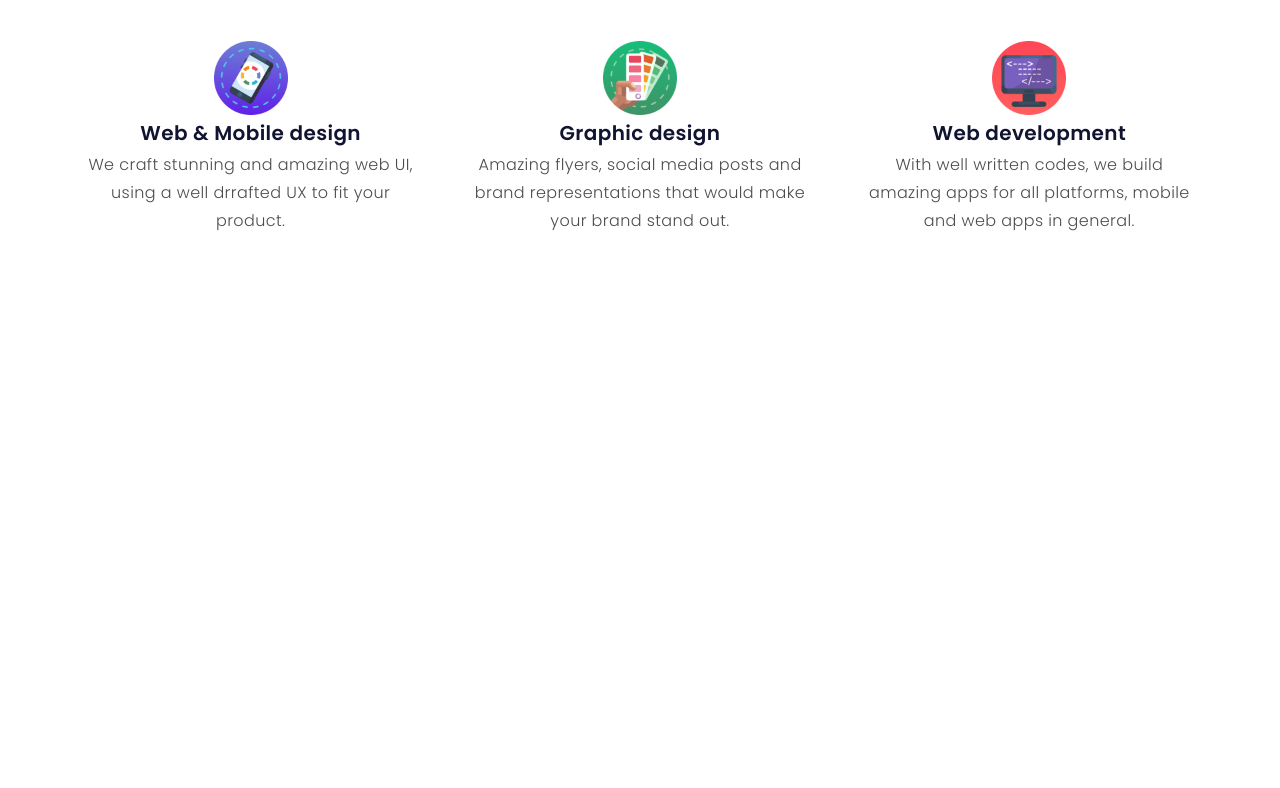
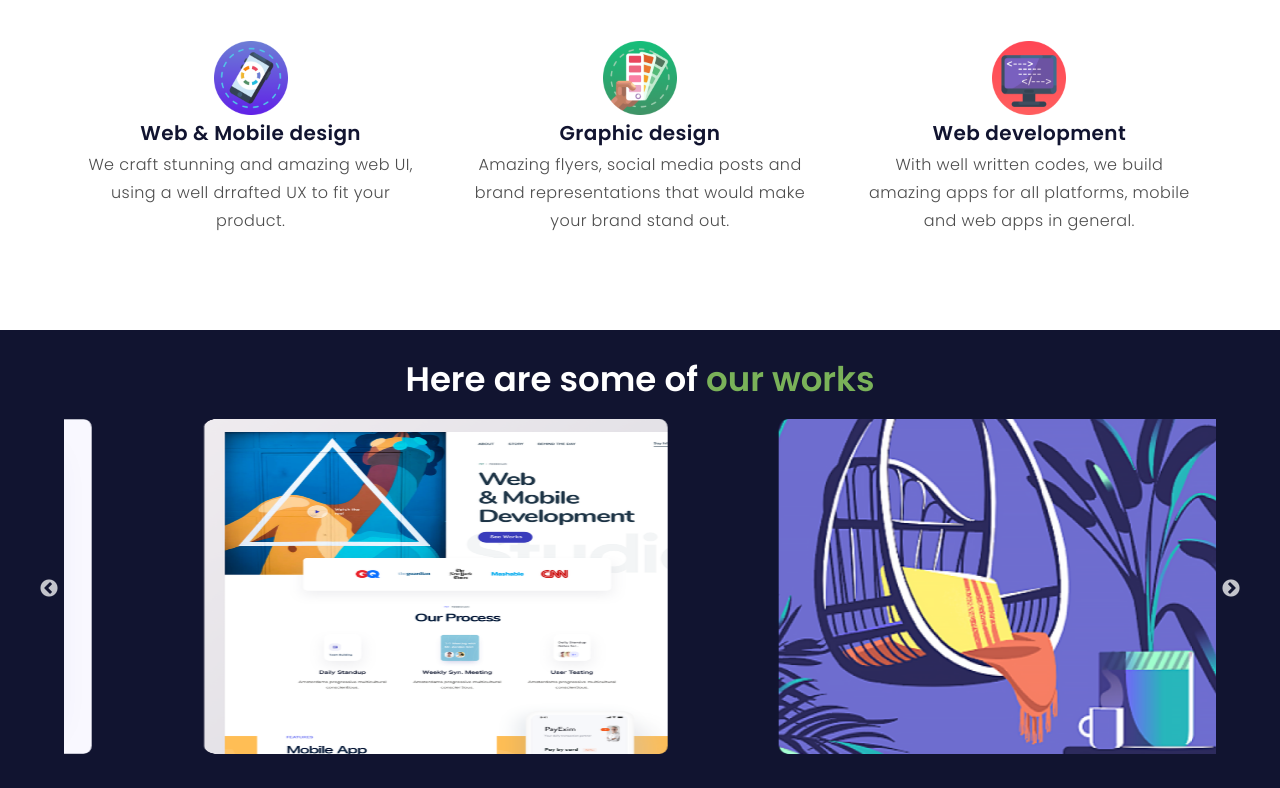
Before and after one commit to antusaha970/Creative-Agency-Client, a React (Create React App) app: page / in a window 1280 px wide. Shown: the part 1010-1798 px from the top of the page. Before the commit the page ends 1340 px from the top, so only its background shows below. Built offline with nearby package versions, Linux system fonts and the light colour scheme.

Commit message:
carousel added

```diff
--- a/package.json
+++ b/package.json
@@ -14,6 +14,8 @@
     "react-dom": "^18.2.0",
     "react-router-dom": "^6.9.0",
     "react-scripts": "5.0.1",
+    "react-slick": "^0.29.0",
+    "slick-carousel": "^1.8.1",
     "web-vitals": "^2.1.4"
   },
   "scripts": {
--- /dev/null
+++ b/src/HomePage/Carousel/Carousel.js
@@ -0,0 +1,58 @@
+import React from 'react';
+import "slick-carousel/slick/slick.css";
+import "slick-carousel/slick/slick-theme.css";
+import Slider from 'react-slick';
+import './carousel.css';
+import s1 from '../../images/carousel-1.png';
+import s2 from '../../images/carousel-2.png';
+import s3 from '../../images/carousel-3.png';
+import s4 from '../../images/carousel-4.png';
+import s5 from '../../images/carousel-5.png';
+
+const Carousel = () => {
+    const images = [
+        { img: s1, alt: 'slider' },
+        { img: s2, alt: 'slider' },
+        { img: s3, alt: 'slider' },
+        { img: s4, alt: 'slider' },
+        { img: s5, alt: 'slider' },
+    ]
+    var settings = {
+        dots: false,
+        infinite: true,
+        slidesToShow: 2,
+        slidesToScroll: 1,
+        autoplay: true,
+        speed: 2000,
+        autoplaySpeed: 2000,
+        cssEase: "linear",
+        responsive: [
+            {
+              breakpoint: 425,
+              settings: {
+                slidesToShow: 1,
+                slidesToScroll: 1,
+                dots: false,
+                arrows: false
+              }
+            }
+          ],
+
+    };
+
+    return (
+        <div>
+            <Slider {...settings}>
+                {
+                    images.map((img, ind) =>
+                        <div key={ind} className="caroBox">
+                            <img src={img.img} alt={img.alt} className='croImg' />
+                        </div>
+                    )
+                }
+            </Slider>
+        </div>
+    );
+};
+
+export default Carousel;
--- /dev/null
+++ b/src/HomePage/Carousel/carousel.css
@@ -0,0 +1,16 @@
+.croImg {
+    width: 465.49px;
+    height: 334.7px;
+    border-radius: 8.23879px;
+}
+
+.caroBox{
+    margin: 0 10px;
+}
+
+@media screen and (max-width:425px) {
+    .croImg {
+        width: 90%;
+        margin: 0 10px;
+    }
+}
--- a/src/HomePage/Home/Home.js
+++ b/src/HomePage/Home/Home.js
@@ -2,6 +2,7 @@ import React from 'react';
 import Clients from '../Clients/Clients';
 import Header from '../Header/Header';
 import Services from '../Services/Services';
+import Works from '../Works/Works';
 
 const Home = () => {
     return (
@@ -9,6 +10,7 @@ const Home = () => {
             <Header />
             <Clients />
             <Services />
+            <Works />
         </>
     );
 };
--- a/src/HomePage/ServiceBox/ServiceBox.js
+++ b/src/HomePage/ServiceBox/ServiceBox.js
@@ -1,4 +1,4 @@
-import { Box, Grid, Typography } from '@mui/material';
+import { Box, Grid } from '@mui/material';
 import React from 'react';
 import { ServiceTitle, ServiceTitle2 } from '../../Styles/StyledComponent';
 import './ServiceBox.css';
--- /dev/null
+++ b/src/HomePage/Works/Works.css
@@ -0,0 +1,6 @@
+.work{
+    background: #111430;
+    width: 100%;
+    height: auto;
+    padding: 30px 0;
+}
--- /dev/null
+++ b/src/HomePage/Works/Works.js
@@ -0,0 +1,26 @@
+import { Container, Typography } from '@mui/material';
+import React from 'react';
+import Carousel from '../Carousel/Carousel';
+import './Works.css';
+
+const Works = () => {
+    return (
+        <section className='work'>
+            <Container maxWidth="lg">
+            <Typography variant='h3' component="h3" sx={{
+                    textAlign: 'center',
+                    fontWeight: '600',
+                    fontSize: '34px',
+                    fontFamily: 'Poppins',
+                    marginBottom: '20px',
+                    color: '#fff'
+                }}>
+                    Here are some of <font color="#7AB259">our works</font>
+                </Typography>
+                <Carousel />
+            </Container>
+        </section>
+    );
+};
+
+export default Works;
```
Also changed, not shown: 1 other file (tests, documents, lock files or other folders).
